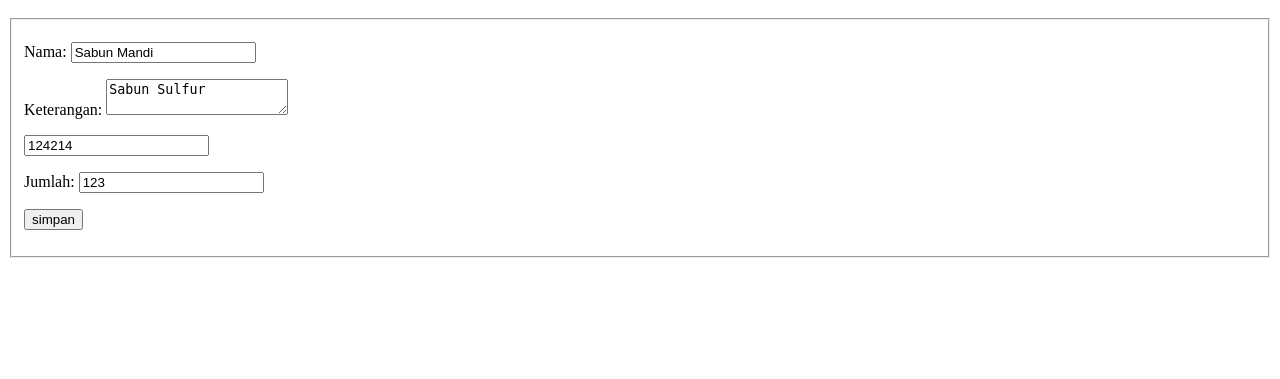
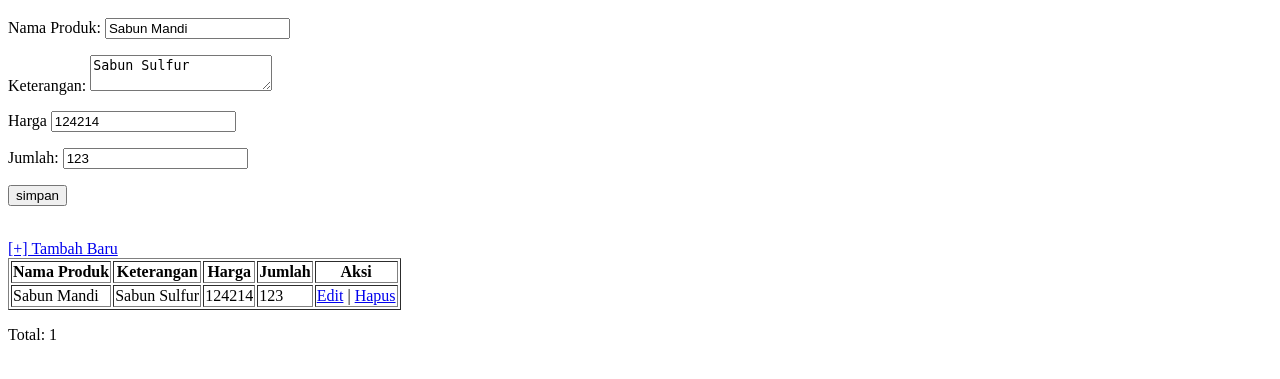
Before and after one commit to a7cha/crudSimple, a PHP site: page /form-edit.php?id=8 in a window 1280 px wide. Shown: the part 41-420 px from the top of the page. Run offline with PHP 8.4, Linux system fonts and the light colour scheme; data comes from the database, SQL or seed files in the repository.

Commit message:
fixing edit

```diff
--- a/config.php
+++ b/config.php
@@ -1,7 +1,7 @@
 <?php
 $server = "localhost";
 $user = "root";
-$password = "";
+$password = "asusa442u";
 $nama_database = "arkademy";
 
 $db = mysqli_connect($server, $user, $password, $nama_database);
--- a/form-edit.php
+++ b/form-edit.php
@@ -36,34 +36,75 @@ if( mysqli_num_rows($query) < 1 ){
 
     <form action="proses-edit.php" method="POST">
 
-        <fieldset>
+
 
             <input type="hidden" name="id" value="<?php echo $tabel['id'] ?>" />
 
         <p>
-            <label for="nama">Nama: </label>
-            <input type="text" name="nama produk" placeholder="nama produk" value="<?php echo $tabel['nama_produk'] ?>" />
+            <label for="nama">Nama Produk: </label>
+            <input type="text" name="nama_produk" placeholder="nama produk" value="<?php echo $tabel['nama_produk'] ?>" />
         </p>
         <p>
             <label for="keterangan">Keterangan: </label>
             <textarea name="keterangan"><?php echo $tabel['keterangan'] ?></textarea>
         </p>
         <p>
-            <label for="harga"></label>
+            <label for="harga">Harga</label>
             <input type="number" name="harga" placeholder="harga" value="<?php echo $tabel['harga'] ?>"/>
         </p>
         <p>
             <label for="jumlah">Jumlah: </label>
-            <input type="number" name="harga" placeholder="harga" value="<?php echo $tabel['jumlah'] ?>"/>
+            <input type="number" name="jumlah" placeholder="harga" value="<?php echo $tabel['jumlah'] ?>"/>
         </p>
         <p>
             <input type="submit" value="simpan" name="simpan" />
         </p>
 
-        </fieldset>
 
 
     </form>
 
+    <br>
+
+    <a href="index.php">[+] Tambah Baru</a>
+
+    <br>
+
+<table border="1">
+<thead>
+    <tr>
+        <th>Nama Produk</th>
+        <th>Keterangan</th>
+        <th>Harga</th>
+        <th>Jumlah</th>
+        <th>Aksi</th>
+    </tr>
+</thead>
+<tbody>
+    <?php
+    $sql = "SELECT * FROM produk";
+    $query = mysqli_query($db, $sql);
+
+    while($tabel = mysqli_fetch_array($query)){
+        echo "<tr>";
+
+
+        echo "<td>".$tabel['nama_produk']."</td>";
+        echo "<td>".$tabel['keterangan']."</td>";
+        echo "<td>".$tabel['harga']."</td>";
+        echo "<td>".$tabel['jumlah']."</td>";
+
+        echo "<td>";
+        echo "<a href='form-edit.php?id=".$tabel['id']."'>Edit</a> | ";
+        echo "<a href='hapus.php?id=".$tabel['id']."'>Hapus</a>";
+        echo "</td>";
+
+        echo "</tr>";
+    }
+    ?>
+</tbody>
+</table>
+
+<p>Total: <?php echo mysqli_num_rows($query) ?></p>
     </body>
 </html>
```
